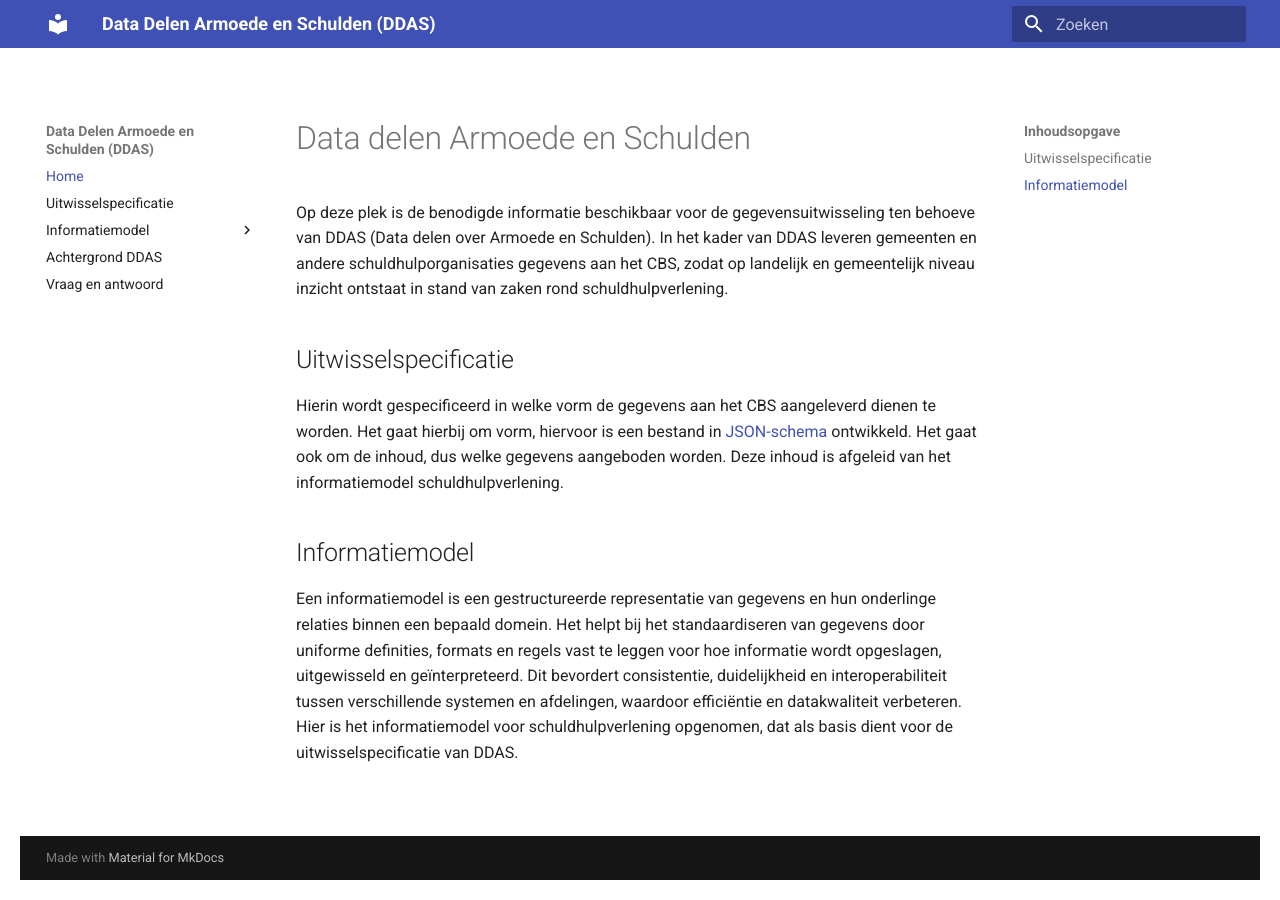
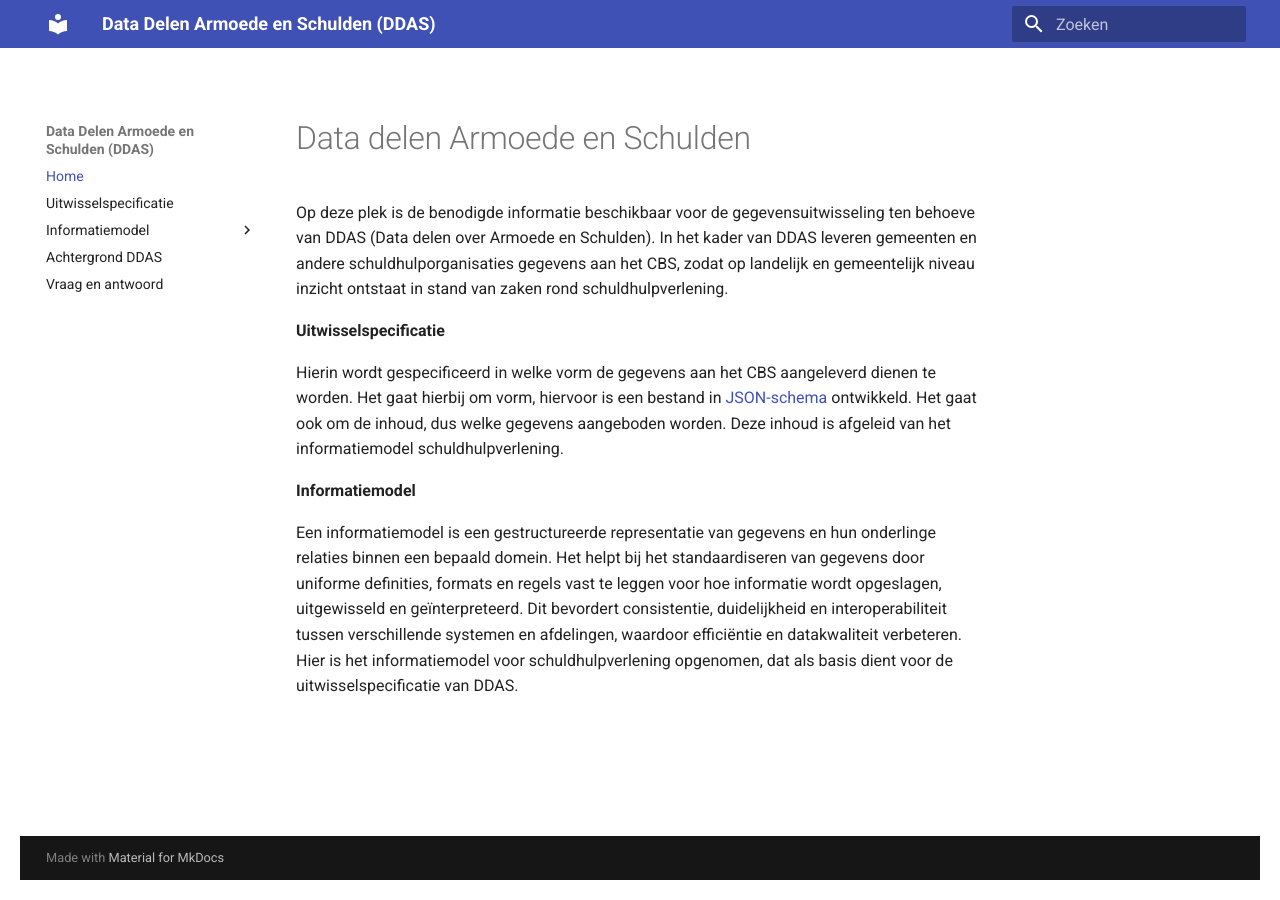
Before and after one commit to VNG-Realisatie/ddas, an MkDocs documentation site: the page built from docs/index.md, in a window 1280 px wide. Built offline with MkDocs 1.6.1 and Material for MkDocs 9.7.7, drawn with Linux system fonts in a browser that asks for light colours; the version menu is left out.

Commit message:
Documentatie verbeterd

```diff
--- a/docs/index.md
+++ b/docs/index.md
@@ -2,12 +2,10 @@
 
 Op deze plek is de benodigde informatie beschikbaar voor de gegevensuitwisseling ten behoeve van DDAS (Data delen over Armoede en Schulden). In het kader van DDAS leveren gemeenten en andere schuldhulporganisaties gegevens aan het CBS, zodat op landelijk en gemeentelijk niveau inzicht ontstaat in stand van zaken rond schuldhulpverlening.
 
-Uitwisselspecificatie
----------------------
+**Uitwisselspecificatie**
 
 Hierin wordt gespecificeerd in welke vorm de gegevens aan het CBS aangeleverd dienen te worden. Het gaat hierbij om vorm, hiervoor is een bestand in [JSON-schema](https://json-schema.org) ontwikkeld. Het gaat ook om de inhoud, dus welke gegevens aangeboden worden. Deze inhoud is afgeleid van het informatiemodel schuldhulpverlening.
 
-Informatiemodel
----------------
+**Informatiemodel**
 
 Een informatiemodel is een gestructureerde representatie van gegevens en hun onderlinge relaties binnen een bepaald domein. Het helpt bij het standaardiseren van gegevens door uniforme definities, formats en regels vast te leggen voor hoe informatie wordt opgeslagen, uitgewisseld en geïnterpreteerd. Dit bevordert consistentie, duidelijkheid en interoperabiliteit tussen verschillende systemen en afdelingen, waardoor efficiëntie en datakwaliteit verbeteren. Hier is het informatiemodel voor schuldhulpverlening opgenomen, dat als basis dient voor de uitwisselspecificatie van DDAS.
```
